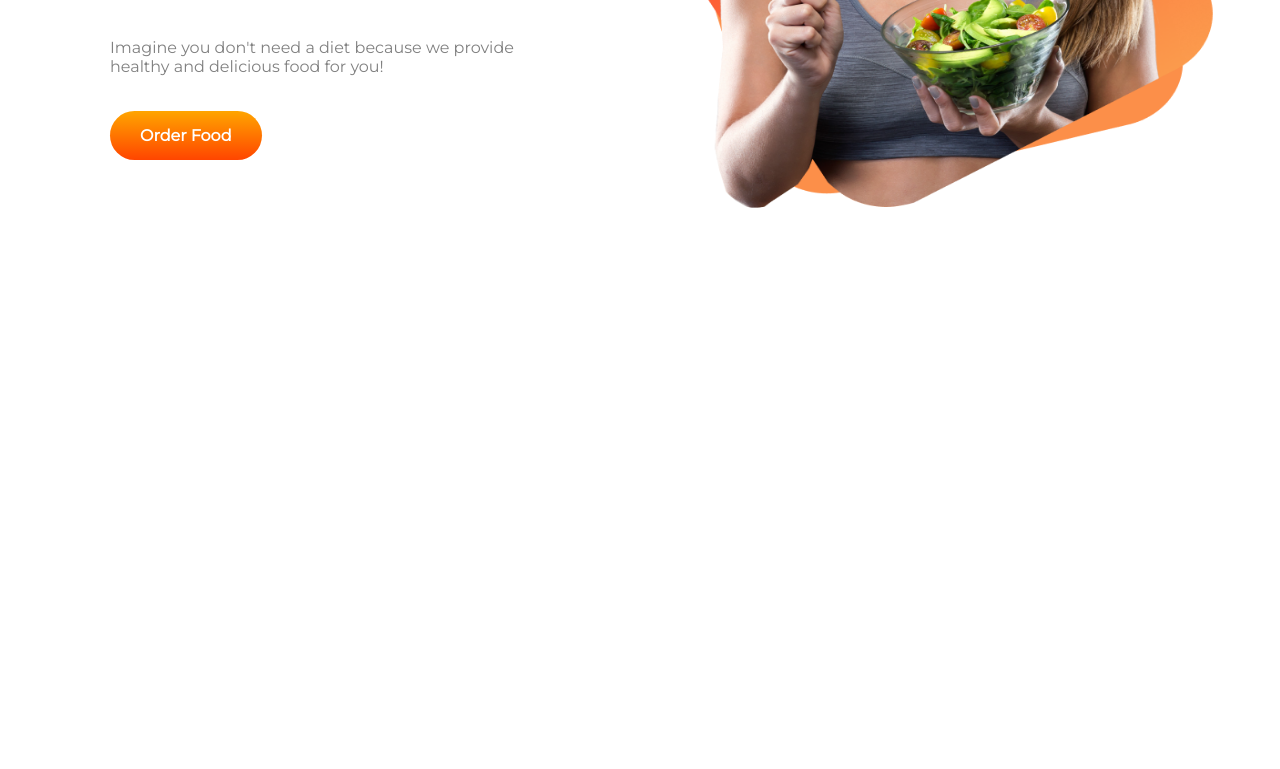
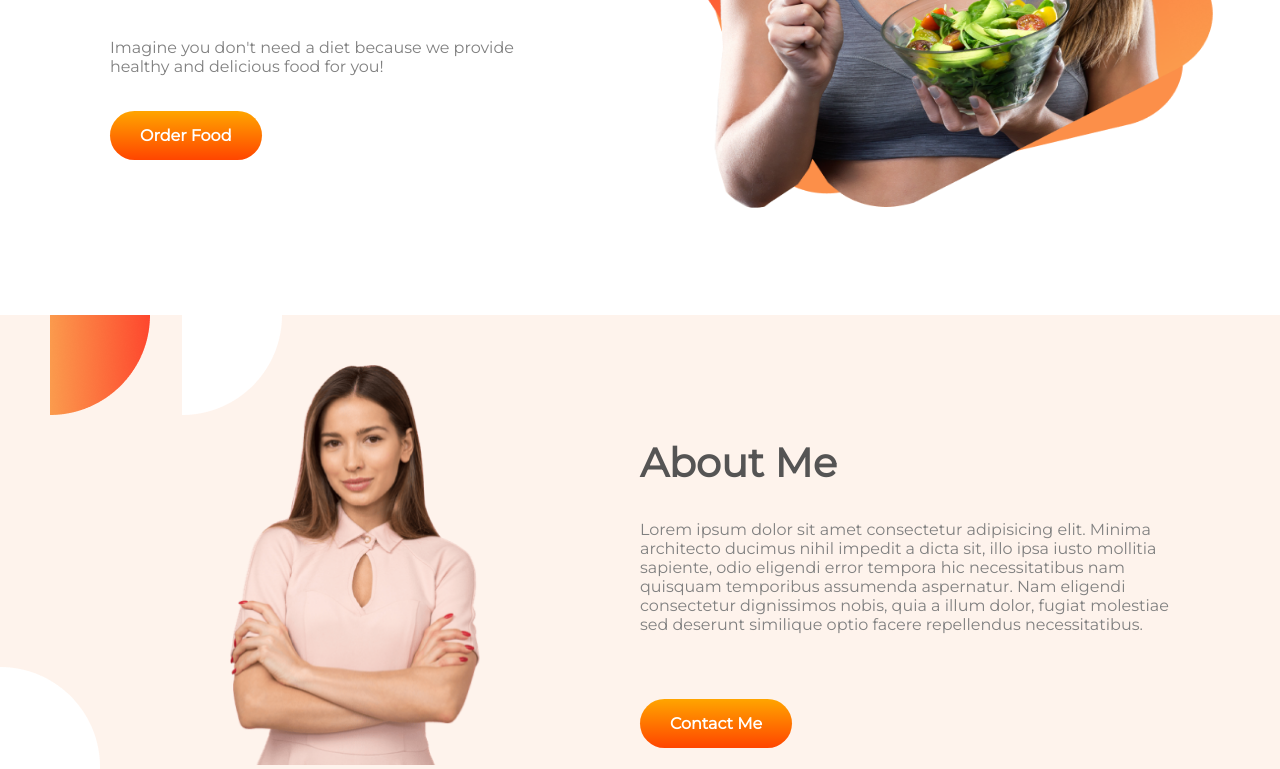
Before and after one commit to najmulovi/food-network, a plain HTML site: page index.html in a window 1280 px wide. Shown: the part 409-1178 px from the top of the page. Before the commit the page ends 800 px from the top, so only its background shows below. Drawn offline with Linux system fonts and the light colour scheme.

Commit message:
middle section part complete

```diff
--- a/index.html
+++ b/index.html
@@ -26,7 +26,20 @@
            <a href="#">Order Food</a>
        </div>
        <div class="top-right-img half-width">
-           <img src="images/female/Group 8425.png" alt="Food.jpg">
+           <img src="images/female/group_8425.png" alt="Food.jpg">
+       </div>
+   </section>
+
+   <section class="middle-section">
+       <div class="middle-left-img half-width">
+           <img src="images/female/person_image.png" alt="AboutMe.jpg">
+       </div>
+       <div class="middle-right-details half-width">
+            <h2>About Me</h2>
+            <p>
+                Lorem ipsum dolor sit amet consectetur adipisicing elit. Minima architecto ducimus nihil impedit a dicta sit, illo ipsa iusto mollitia sapiente, odio eligendi error tempora hic necessitatibus nam quisquam temporibus assumenda aspernatur. Nam eligendi consectetur dignissimos nobis, quia a illum dolor, fugiat molestiae sed deserunt similique optio facere repellendus necessitatibus.
+            </p>
+            <a href="#">Contact Me</a>
        </div>
    </section>
 
--- a/style.css
+++ b/style.css
@@ -5,6 +5,7 @@ body {
 
 .top-section {
     display: flex;
+    margin-bottom: 80px;
 }
 
 .half-width {
@@ -13,6 +14,10 @@ body {
 
 h1 {
     font-size: 50px;
+}
+
+h2 {
+    font-size: 40px;
 }
 
 .top-left-details {
@@ -48,6 +53,43 @@ h1 {
     padding-right: 80px;
 }
 
+.middle-section {
+    display: flex;
+    background-image: url(images/shapes/7.png);
+    background-repeat: no-repeat;
+}
+
+.middle-left-img img {
+    width: 250px;
+    height: 400px;
+    padding-top: 50px;
+    padding-left: 230px;
+}
+
+.middle-right-details {
+    padding-top: 90px;
+}
+
+.middle-right-details h2 {
+    color: rgb(85, 84, 84);
+    font-weight: 700;
+}
+
+.middle-right-details p {
+    margin-bottom: 80px;
+    color: gray;
+    width: 85%;
+}
+
+.middle-right-details a {
+    background: linear-gradient(orange, orangered);
+    padding: 15px 30px;
+    text-decoration: none;
+    color: white;
+    font-weight: 700;
+    border-radius: 30px;
+}
+
 
 .orange-color {
     color: orange;
```
Also changed, not shown: images/female/group_8425.png (renamed from images/female/Group 8425.png), images/female/person_image.png (renamed from images/female/Person Image.png).
